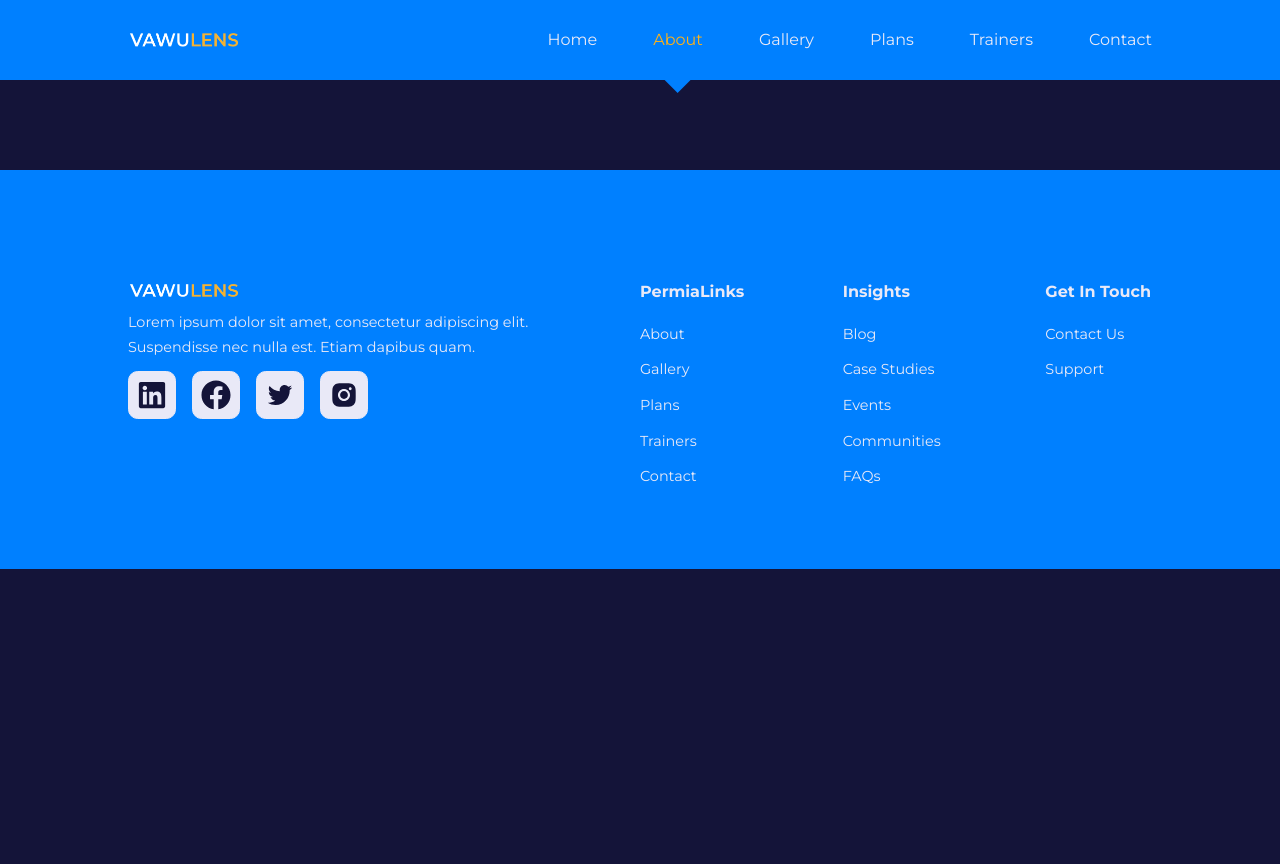
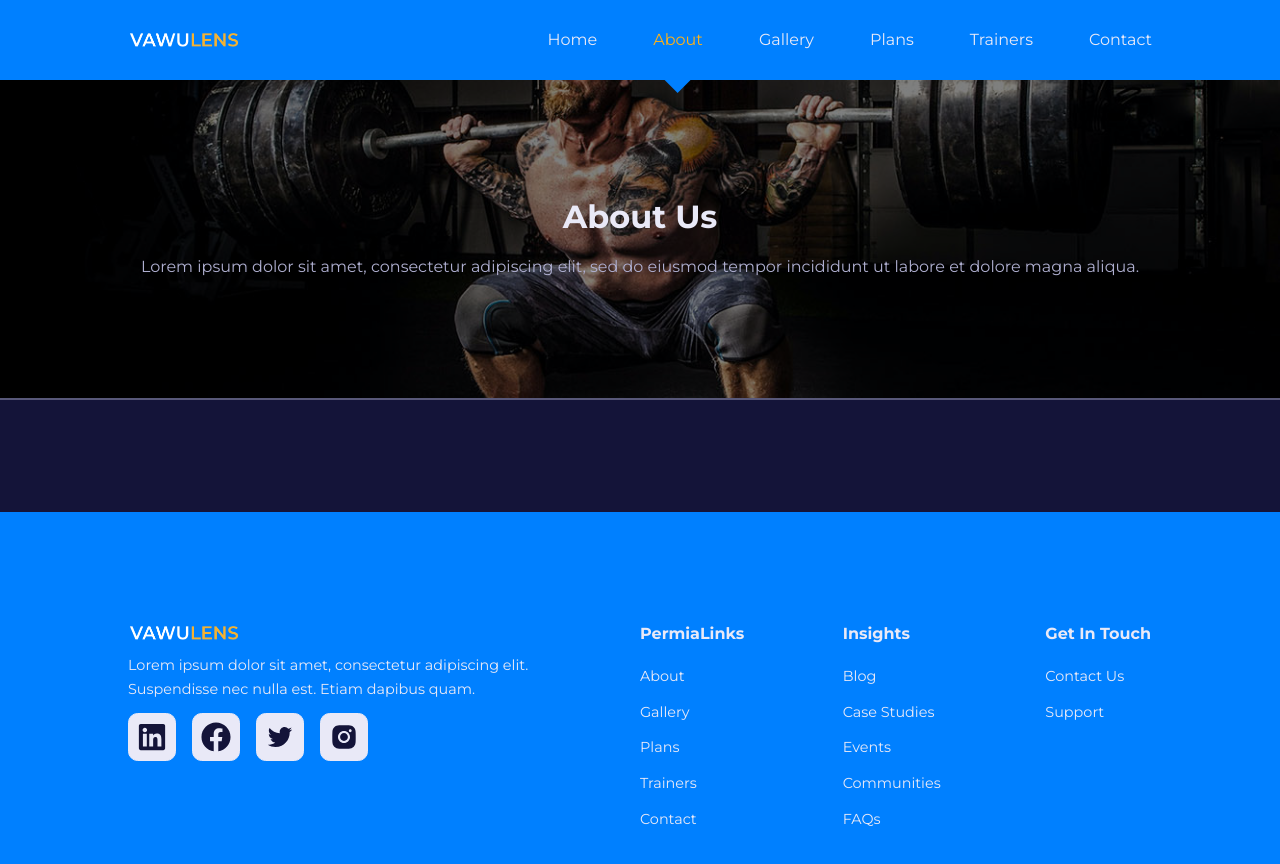
Before and after one commit to mmagba/gym-website, a React (Create React App) app: page /about in a window 1280 px wide. Shown: the top 864 px of the page. Before the commit the page ends 800 px from the top, so only its background shows below. Built offline with nearby package versions, Linux system fonts and the light colour scheme.

Commit message:
Create reusable header component and use it in 'about' page

```diff
--- /dev/null
+++ b/src/components/Header.css
@@ -0,0 +1,39 @@
+.header {
+    margin-top: 5rem;
+    height: 20rem;
+    overflow: hidden;
+    border-bottom: 2px solid var(--color-gray-400);
+}
+
+.header__container {
+    width: 100%;
+    height: 100%;
+    position: relative;
+    display: grid;
+    place-items: center;
+    background-color: black;
+}
+
+.header__container-bg img {
+    opacity: 0.5;
+}
+
+.header__container-bg{
+    position: absolute;
+    width: 100%;
+}
+
+.header__content{
+    position: relative;
+    text-align: center;
+    color: var(--color-gray-100);
+}
+
+
+.header__content h2{
+    margin-bottom: 1rem;
+}
+
+.header__content p{
+    color: var(--color-gray-200);
+}
--- /dev/null
+++ b/src/components/Header.js
@@ -0,0 +1,22 @@
+import './Header.css';
+
+const Header = (props) => {
+    return (
+        <header className='header'>
+
+            <div className='header__container'>
+                <div className='header__container-bg'>
+                    <img src={props.image} alt={props.alt} />
+                </div>
+                <div className='header__content'>
+                    <h2>{props.title}</h2>
+                    <p>{props.content}</p>
+                </div>
+            </div>
+
+        </header>
+    )
+};
+
+
+export default Header;
--- a/src/pages/about/About.js
+++ b/src/pages/about/About.js
@@ -1,5 +1,10 @@
-const About = () =>{
-    return <h1>about page</h1>
+import Header from "../../components/Header";
+import HeaderImage from "../../images/header_bg_1.jpg";
+
+const About = () => {
+    return <>
+        <Header image={HeaderImage} title={'About Us'} content={'Lorem ipsum dolor sit amet, consectetur adipiscing elit, sed do eiusmod tempor incididunt ut labore et dolore magna aliqua.'} />
+    </>
 }
 
 export default About;
```
